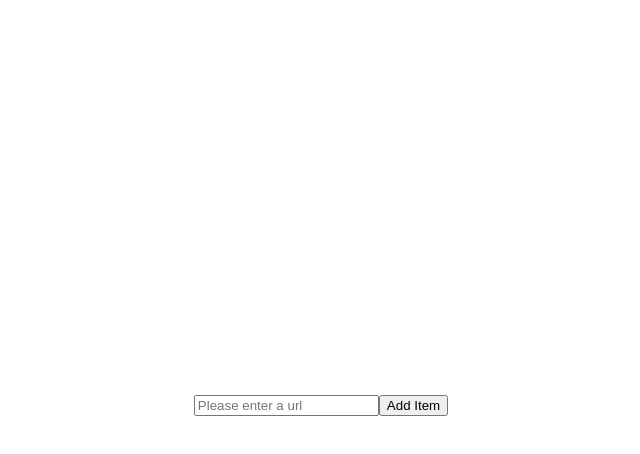
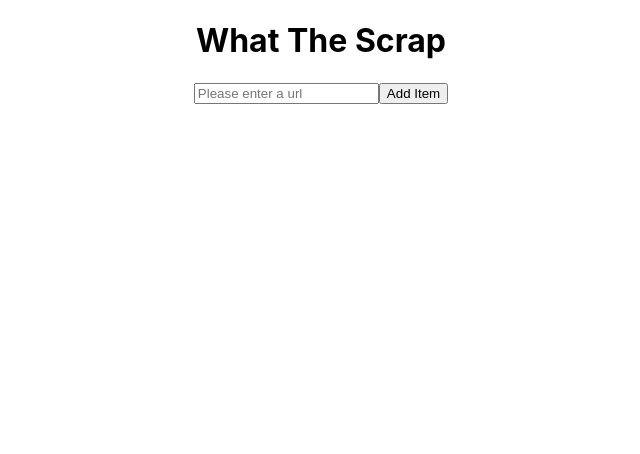
Before and after one commit to dlousa92/whatsthescrape, a React (Create React App) app: page / in a window 1280 px wide. Shown: the top 454 px of the page, without its empty margins (319-959 px from the left). Built offline with nearby package versions, Linux system fonts and the light colour scheme.

Commit message:
add header to app

```diff
--- a/src/App.js
+++ b/src/App.js
@@ -1,5 +1,6 @@
 import React from 'react'
 import './App.css'
+import Header from './components/Header/Header'
 import Form from './components/Form/Form'
 
 class App extends React.Component {
@@ -27,14 +28,14 @@ class App extends React.Component {
   render () {
     return (
       <div className='App'>
-        <header className='App-header'>
+        <Header />
+
         <Form
           hello='hello'
           url={this.state.url}
           handleChange={this.handleChange}
           handleSubmit={this.handleSubmit}
         />
-        </header>
       </div>
     )
   }
--- a/src/components/Header/Header.js
+++ b/src/components/Header/Header.js
@@ -0,0 +1,9 @@
+import React from 'react'
+
+const Header = () => {
+  return (
+    <h1>What The Scrap</h1>
+  )
+}
+
+export default Header
```
Lines whose indentation alone changed are shown as unchanged.
